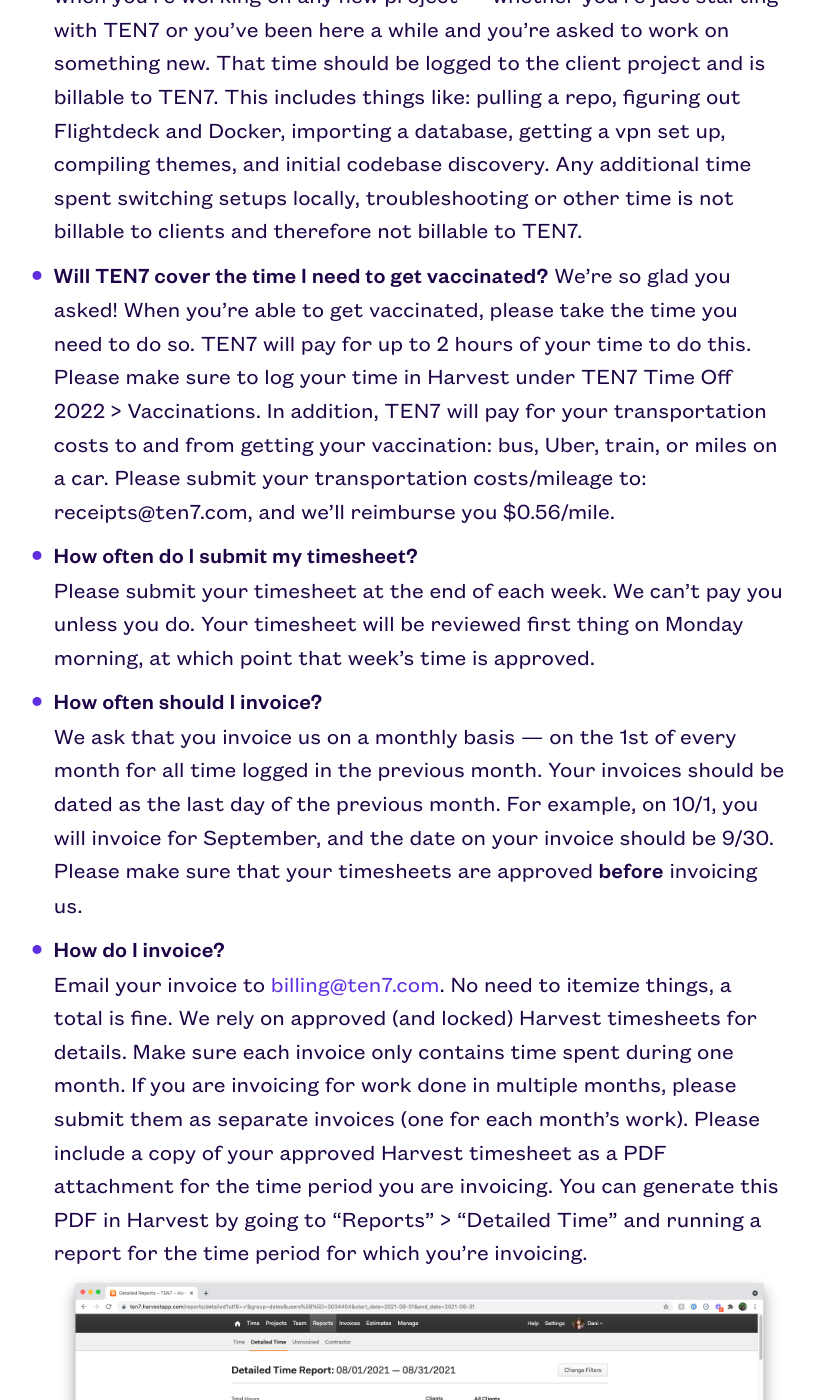
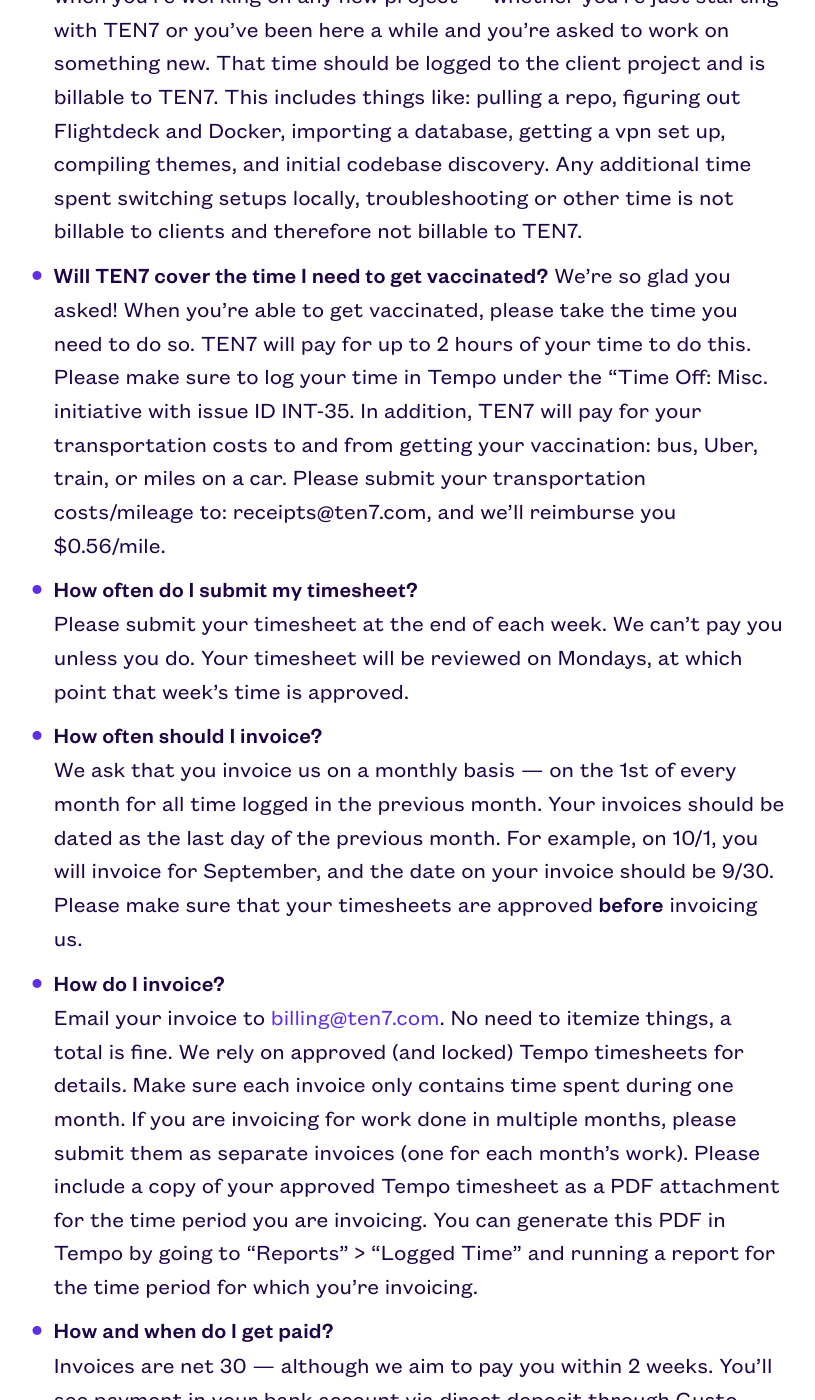
Before and after one commit to ten7/contractor.ten7.com, a Jekyll site: the page built from _pages/02_time.md, in a window 1280 px wide and 1400 px high, scrolled down 916 px. Shown: the whole window, without its empty margins (243-1058 px from the left). Built offline with Jekyll 4.4.1, drawn with Linux system fonts in a browser that asks for light colours; some of the changed text lies outside the part shown.

Commit message:
Removed Harvest

```diff
--- a/_pages/02_time.md
+++ b/_pages/02_time.md
@@ -9,21 +9,20 @@ opener: Chapter 2 of 4
 ---
 
 - **Where do I track my time?**
-We use the Harvest app to track all time. Please track your time in real time, as you’re working on projects. Harvest has both desktop and mobile apps, and timers can also be started from tickets in Jira.
+We use the Tempo app within Jira to track all time. You can track in real-time via the Tempo timer or after the fact if that works better for you. We just ask that you keep your time up-to-date on a daily basis.
 - **How do I know which projects or tasks I should track time to?**
 Your team lead will let you know which projects, tasks or categories you should be tracking time to. If you have questions about logging your time, ask Dani!
 - **Will TEN7 cover my onboarding time?**
-We know that when we start working together it'll take you a little time to get your machine set up with the various tools we use and get up to speed on all our    processes. TEN7 is happy to pay you for **up to** a full day (8 hours) of ramp-up time that you can log under the "Company Operations" project in Harvest.
+We know that when we start working together it'll take you a little time to get your machine set up with the various tools we use and get up to speed on all our    processes. TEN7 is happy to pay you for **up to** a full day (8 hours) of ramp-up time that you can log under the "Operations: Admin" initiative with issue ID INT-8 in Tempo.
 - **Can I bill my local setup and switching time?**
 It's perfectly reasonable for you to log **up to** 3 hours of local setup time when you're working on any new project — whether you're just starting with TEN7 or you've been here a while and you're asked to work on something new. That time should be logged to the client project and is billable to TEN7. This includes things like: pulling a repo, figuring out Flightdeck and Docker, importing a database, getting a vpn set up, compiling themes, and initial codebase discovery. Any additional time spent switching setups locally, troubleshooting or other time is not billable to clients and therefore not billable to TEN7.
 - **Will TEN7 cover the time I need to get vaccinated?**
-We're so glad you asked! When you're able to get vaccinated, please take the time you need to do so. TEN7 will pay for up to 2 hours of your time to do this. Please make sure to log your time in Harvest under TEN7 Time Off 2022 > Vaccinations. In addition, TEN7 will pay for your transportation costs to and from getting your vaccination: bus, Uber, train, or miles on a car. Please submit your transportation costs/mileage to: receipts@ten7.com, and we'll reimburse you $0.56/mile.
+We're so glad you asked! When you're able to get vaccinated, please take the time you need to do so. TEN7 will pay for up to 2 hours of your time to do this. Please make sure to log your time in Tempo under the "Time Off: Misc. initiative with issue ID INT-35. In addition, TEN7 will pay for your transportation costs to and from getting your vaccination: bus, Uber, train, or miles on a car. Please submit your transportation costs/mileage to: receipts@ten7.com, and we'll reimburse you $0.56/mile.
 - **How often do I submit my timesheet?**
-Please submit your timesheet at the end of each week. We can’t pay you unless you do. Your timesheet will be reviewed first thing on Monday morning, at which point that week's time is approved.
+Please submit your timesheet at the end of each week. We can’t pay you unless you do. Your timesheet will be reviewed on Mondays, at which point that week's time is approved.
 - **How often should I invoice?**
 We ask that you invoice us on a monthly basis — on the 1st of every month for all time logged in the previous month. Your invoices should be dated as the last day of the previous month. For example, on 10/1, you will invoice for September, and the date on your invoice should be 9/30. Please make sure that your timesheets are approved __before__ invoicing us.
 - **How do I invoice?**
-Email your invoice to [billing@ten7.com](mailto:billing@ten7.com). No need to itemize things, a total is fine. We rely on approved (and locked) Harvest timesheets for details. Make sure each invoice only contains time spent during one month. If you are invoicing for work done in multiple months, please submit them as separate invoices (one for each month's work). Please include a copy of your approved Harvest timesheet as a PDF attachment for the time period you are invoicing. You can generate this PDF in Harvest by going to "Reports" > "Detailed Time" and running a report for the time period for which you're invoicing.
-[![How do I Invoice?](harvest-time-report.png)](harvest-time-report.png)
+Email your invoice to [billing@ten7.com](mailto:billing@ten7.com). No need to itemize things, a total is fine. We rely on approved (and locked) Tempo timesheets for details. Make sure each invoice only contains time spent during one month. If you are invoicing for work done in multiple months, please submit them as separate invoices (one for each month's work). Please include a copy of your approved Tempo timesheet as a PDF attachment for the time period you are invoicing. You can generate this PDF in Tempo by going to "Reports" > "Logged Time" and running a report for the time period for which you're invoicing.
 - **How and when do I get paid?**
 Invoices are net 30 — although we aim to pay you within 2 weeks. You'll see payment in your bank account via direct deposit through Gusto. Don’t forget, you’re a 1099 contractor, so we **don't** withhold any taxes. You're responsible for applicable taxes in your jurisdiction.
```
